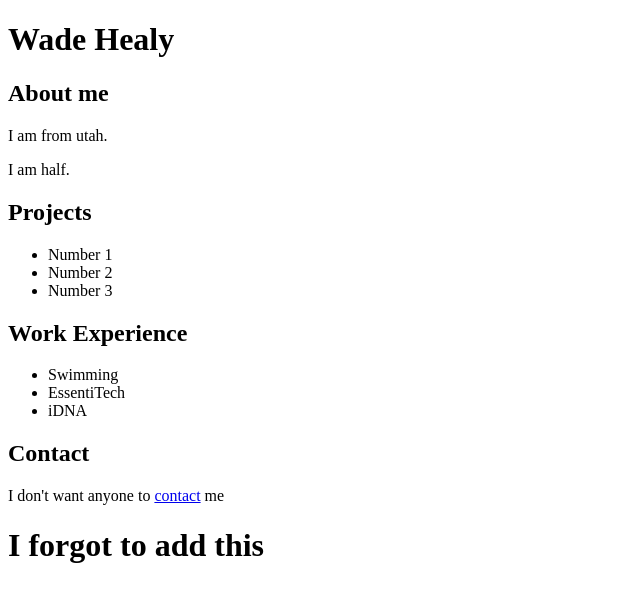
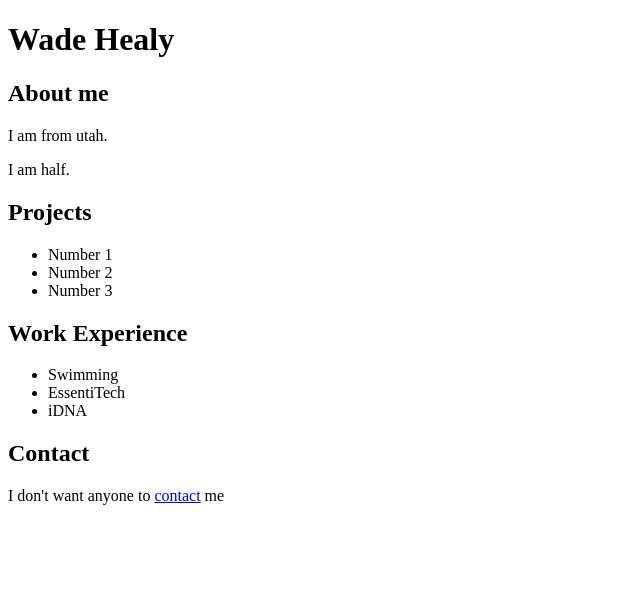
Before and after one commit to wadehealy/cs_260_portfolio, a plain HTML site: page index.html in a window 1280 px wide. Shown: the whole page, without its empty margins (0-640 px from the left). Drawn offline with Linux system fonts and the light colour scheme.

Commit message:
number 8 change

```diff
--- a/index.html
+++ b/index.html
@@ -25,8 +25,5 @@
 <h2>Contact</h2>
 <p>I don't want anyone to <a href="/contact.html">contact</a> me</p>
 
-<h1>I forgot to add this</h1>
-
-
 </body>
 </html>
```
